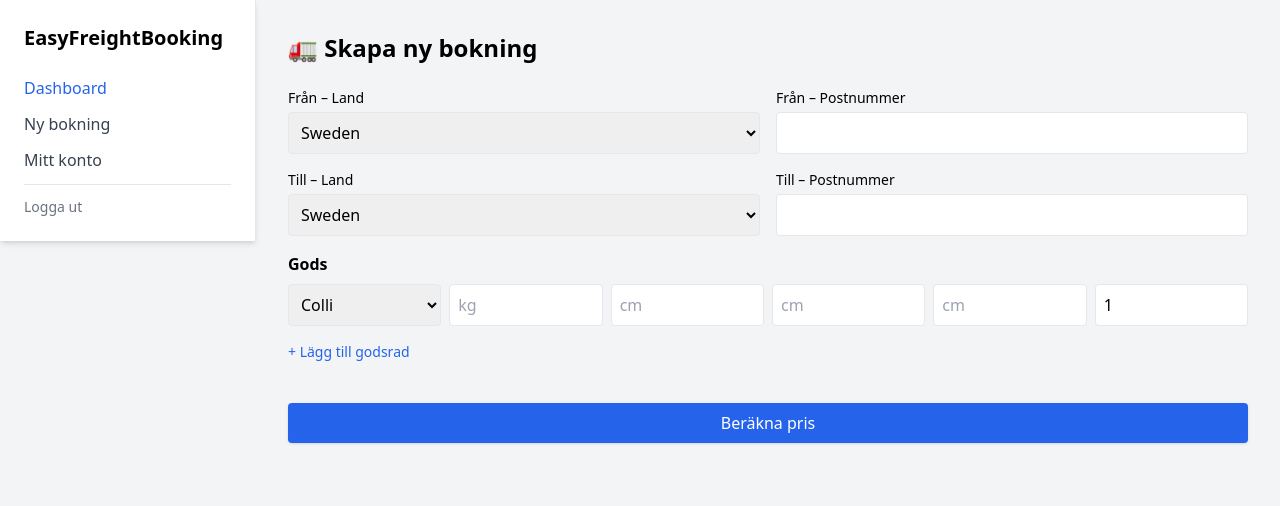
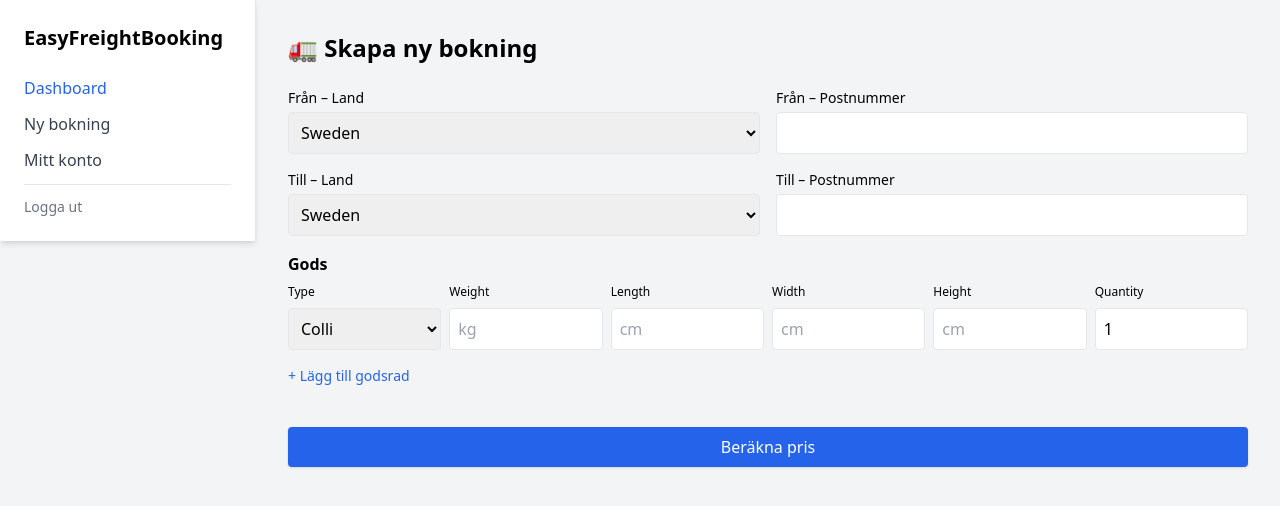
Before and after one commit to henrikmalmberg/easyfreightbooking-dashboard, a React (Vite) app: page /new-booking in a window 1280 px wide. Shown: the top 506 px of the page. Built offline with nearby package versions, Linux system fonts and the light colour scheme.

Commit message:
Update Dashboard.jsx

```diff
--- a/src/Dashboard.jsx
+++ b/src/Dashboard.jsx
@@ -123,7 +123,9 @@ function NewBooking() {
     if (name === "type") {
       if (value === "FTL") {
         updated[index]["weight"] = "24000";
-        updated[index]["length"] = "13.6";
+        updated[index]["length"] = "1360";
+        updated[index]["width"] = "";
+        updated[index]["height"] = "";
       } else if (value === "Pallet") {
         updated[index]["length"] = "120";
         updated[index]["width"] = "80";
@@ -186,6 +188,12 @@ function NewBooking() {
         <h2 className="font-semibold mb-2">Gods</h2>
         {goods.map((item, index) => (
           <div key={index} className="grid grid-cols-6 gap-2 mb-2 items-end">
+            <label className="text-xs font-medium">Type</label>
+            <label className="text-xs font-medium">Weight</label>
+            <label className="text-xs font-medium">Length</label>
+            <label className="text-xs font-medium">Width</label>
+            <label className="text-xs font-medium">Height</label>
+            <label className="text-xs font-medium">Quantity</label>
             <select name="type" value={item.type} onChange={(e) => handleGoodsChange(index, e)} className="col-span-1 border p-2 rounded">
               <option value="Colli">Colli</option>
               <option value="Pallet">Pallet</option>
```
